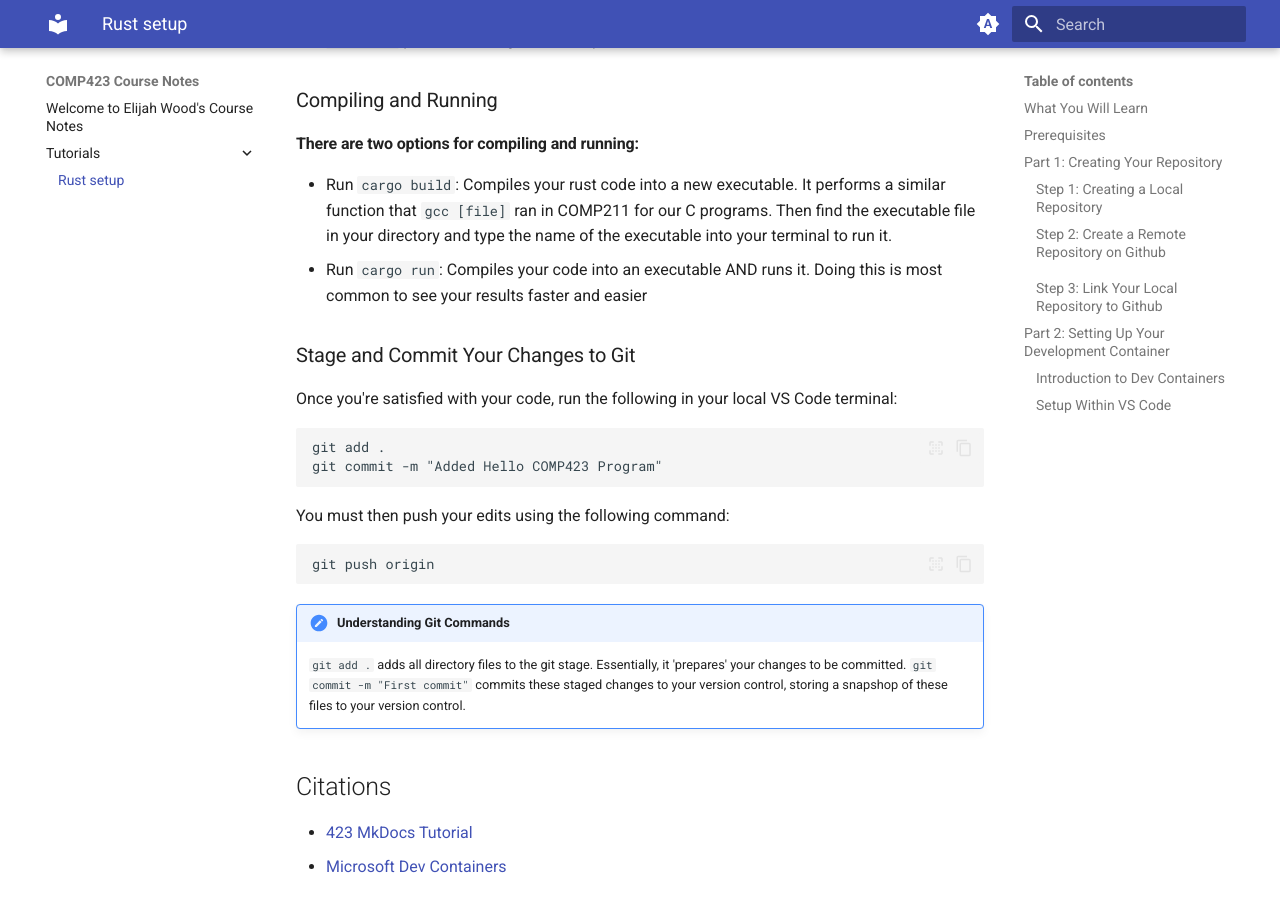
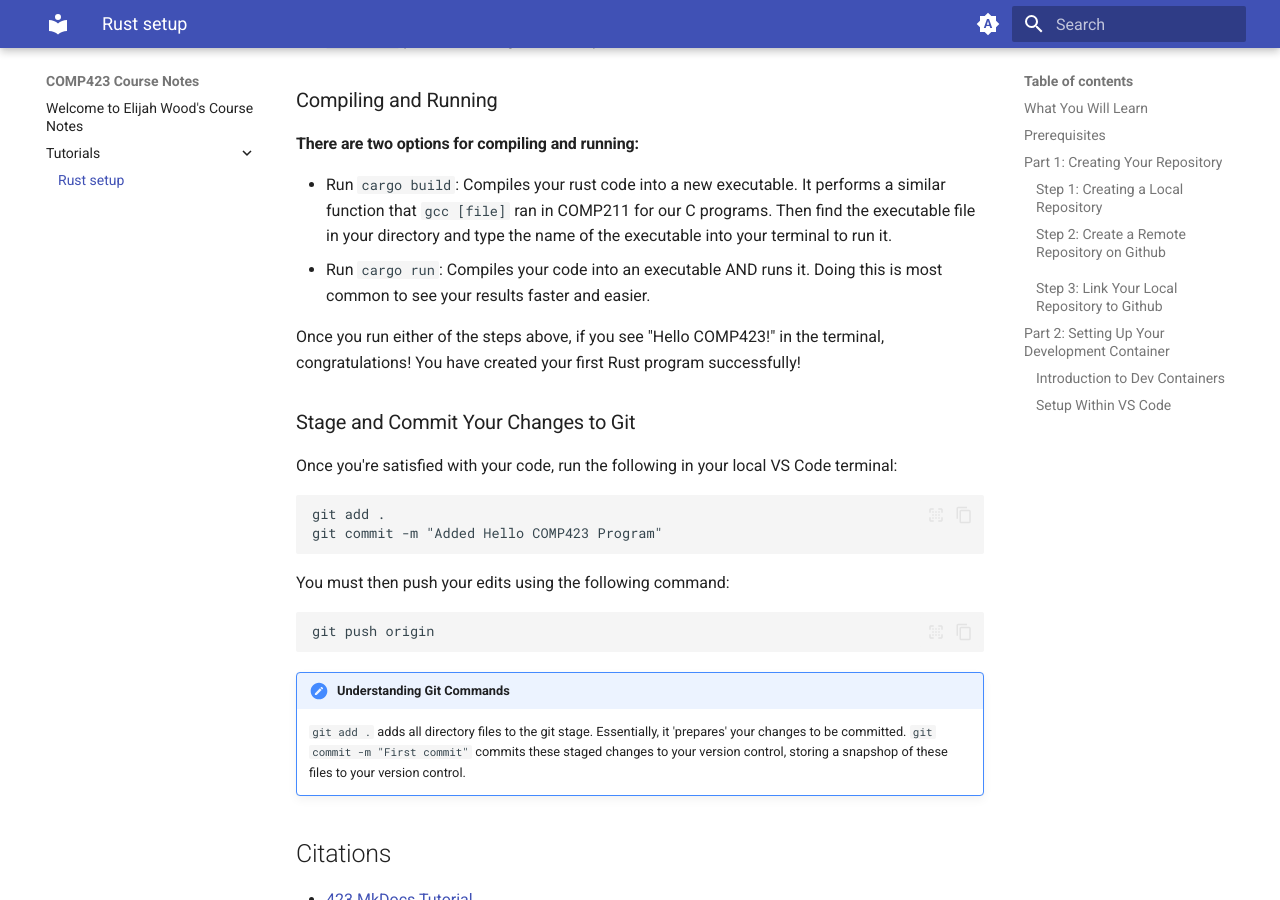
Before and after one commit to ElijahWood2003/comp-423-course-notes, an MkDocs documentation site: the page built from docs/tutorials/rust-setup.md, in a window 1280 px wide and 900 px high, scrolled down 4508 px. Built offline with MkDocs 1.6.1 and Material for MkDocs 9.7.7, drawn with Linux system fonts in a browser that asks for light colours.

Commit message:
Added minor changes to rust tutorial

````diff
--- a/docs/tutorials/rust-setup.md
+++ b/docs/tutorials/rust-setup.md
@@ -136,7 +136,9 @@ fn main(){
 ### Compiling and Running
 #### There are two options for compiling and running:
 - Run ```cargo build```: Compiles your rust code into a new executable. It performs a similar function that ```gcc [file]``` ran in COMP211 for our C programs. Then find the executable file in your directory and type the name of the executable into your terminal to run it.
-- Run ```cargo run```: Compiles your code into an executable AND runs it. Doing this is most common to see your results faster and easier
+- Run ```cargo run```: Compiles your code into an executable AND runs it. Doing this is most common to see your results faster and easier.
+
+Once you run either of the steps above, if you see "Hello COMP423!" in the terminal, congratulations! You have created your first Rust program successfully!
 
 ### Stage and Commit Your Changes to Git
 Once you're satisfied with your code, run the following in your local VS Code terminal:
@@ -154,6 +156,7 @@ git push origin
     ```git add .``` adds all directory files to the git stage. Essentially, it 'prepares' your changes to be committed. ```git commit -m "First commit"``` commits these staged changes to your version control, storing a snapshop of these files to your version control.
 
 
+
 ## Citations
 - [423 MkDocs Tutorial](https://comp423-25s.github.io/resources/MkDocs/tutorial/)
 - [Microsoft Dev Containers](https://hub.docker.com/r/microsoft/vscode-devcontainers)
````
